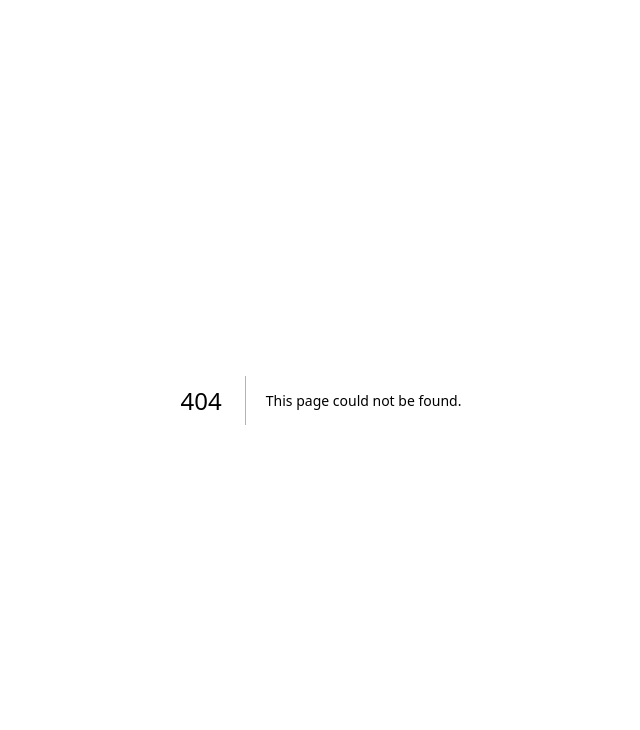
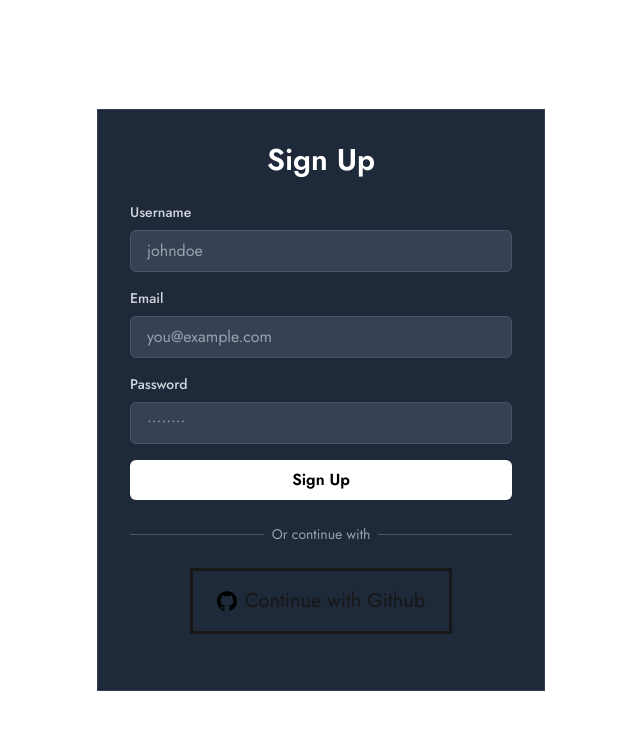
Before and after one commit to TelmenBay/leetlog, a Next.js app: page /sign-up in a window 1280 px wide. Before the commit this address had no page. Shown: the top 730 px of the page, without its empty margins (319-959 px from the left). Built offline with nearby package versions, Linux system fonts and the light colour scheme.

Commit message:
update: pages for sign in and sign up

```diff
--- /dev/null
+++ b/app/(auth)/sign-in/page.tsx
@@ -0,0 +1,112 @@
+'use client';
+
+import { signIn } from "next-auth/react";
+import { useRouter } from "next/navigation";
+import { useState } from "react";
+import GithubSignIn from "@/components/github-oauth";
+
+export default function SignInPage() {
+  const router = useRouter();
+  const [email, setEmail] = useState("");
+  const [password, setPassword] = useState("");
+  const [error, setError] = useState("");
+  const [loading, setLoading] = useState(false);
+
+  const handleCredentialsSubmit = async (e: React.FormEvent) => {
+    e.preventDefault();
+    setError("");
+    setLoading(true);
+
+    try {
+      const result = await signIn("credentials", {
+        email,
+        password,
+        redirect: false,
+      });
+
+      if (result?.error) {
+        setError("Invalid email or password");
+      } else {
+        router.push("/dashboard");
+        router.refresh();
+      }
+    } catch (err) {
+      setError("Something went wrong. Please try again.");
+    } finally {
+      setLoading(false);
+    }
+  };
+
+  return (
+    <div className="min-h-screen flex items-center justify-center p-6">
+      <div className="w-full max-w-md">
+        <div className="bg-gray-800 border border-gray-700 p-8">
+          <h1 className="text-3xl font-semibold text-white text-center mb-6" style={{ fontFamily: 'var(--font-jost)' }}>
+            Sign In
+          </h1>
+
+          {/* Credentials Form */}
+          <form onSubmit={handleCredentialsSubmit} className="space-y-4 mb-6">
+            <div>
+              <label htmlFor="email" className="block text-sm font-medium text-gray-300 mb-2">
+                Email
+              </label>
+              <input
+                id="email"
+                type="email"
+                value={email}
+                onChange={(e) => setEmail(e.target.value)}
+                required
+                className="w-full px-4 py-2 bg-gray-700 border border-gray-600 rounded-md text-white placeholder-gray-400 focus:outline-none focus:ring-2 focus:ring-white focus:border-transparent"
+                placeholder="you@example.com"
+              />
+            </div>
+
+            <div>
+              <label htmlFor="password" className="block text-sm font-medium text-gray-300 mb-2">
+                Password
+              </label>
+              <input
+                id="password"
+                type="password"
+                value={password}
+                onChange={(e) => setPassword(e.target.value)}
+                required
+                className="w-full px-4 py-2 bg-gray-700 border border-gray-600 rounded-md text-white placeholder-gray-400 focus:outline-none focus:ring-2 focus:ring-white focus:border-transparent"
+                placeholder="••••••••"
+              />
+            </div>
+
+            {error && (
+              <div className="text-red-400 text-sm text-center">{error}</div>
+            )}
+
+            <button
+              type="submit"
+              disabled={loading}
+              className="w-full bg-white text-black py-2 px-4 rounded-md font-semibold hover:bg-gray-200 transition-colors disabled:opacity-50 disabled:cursor-not-allowed"
+            >
+              {loading ? "Signing in..." : "Sign In"}
+            </button>
+          </form>
+
+
+          {/* Divider */}
+          <div className="relative mb-6">
+            <div className="absolute inset-0 flex items-center">
+              <div className="w-full border-t border-gray-600"></div>
+            </div>
+            <div className="relative flex justify-center text-sm">
+              <span className="px-2 bg-gray-800 text-gray-400">Or continue with</span>
+            </div>
+          </div>
+
+          {/* GitHub OAuth */}
+          <div className="mb-6 flex justify-center">
+            <GithubSignIn />
+          </div>
+        </div>
+      </div>
+    </div>
+  );
+}
--- /dev/null
+++ b/app/(auth)/sign-up/page.tsx
@@ -0,0 +1,141 @@
+'use client';
+
+import { signIn } from "next-auth/react";
+import { useRouter } from "next/navigation";
+import { useState } from "react";
+import GithubSignIn from "@/components/github-oauth";
+
+export default function SignUpPage() {
+  const router = useRouter();
+  const [email, setEmail] = useState("");
+  const [password, setPassword] = useState("");
+  const [username, setUsername] = useState("");
+  const [error, setError] = useState("");
+  const [loading, setLoading] = useState(false);
+
+  const handleCredentialsSubmit = async (e: React.FormEvent) => {
+    e.preventDefault();
+    setError("");
+    setLoading(true);
+
+    try {
+      const response = await fetch("/api/auth/signup", {
+        method: "POST",
+        headers: { "Content-Type": "application/json" },
+        body: JSON.stringify({ email, password, username }),
+      });
+
+      const data = await response.json();
+
+      if (!response.ok) {
+        setError(data.error || "Failed to create account");
+        return;
+      }
+
+      // Auto sign in after successful signup
+      const result = await signIn("credentials", {
+        email,
+        password,
+        redirect: false,
+      });
+
+      if (result?.error) {
+        setError("Account created but sign in failed");
+      } else {
+        router.push("/dashboard");
+        router.refresh();
+      }
+    } catch (err) {
+      setError("Something went wrong. Please try again.");
+    } finally {
+      setLoading(false);
+    }
+  };
+
+  return (
+    <div className="min-h-screen flex items-center justify-center p-6">
+      <div className="w-full max-w-md">
+        <div className="bg-gray-800 border border-gray-700 p-8">
+          <h1 className="text-3xl font-semibold text-white text-center mb-6" style={{ fontFamily: 'var(--font-jost)' }}>
+            Sign Up
+          </h1>
+
+          {/* Credentials Form */}
+          <form onSubmit={handleCredentialsSubmit} className="space-y-4 mb-6">
+            <div>
+              <label htmlFor="username" className="block text-sm font-medium text-gray-300 mb-2">
+                Username
+              </label>
+              <input
+                id="username"
+                type="text"
+                value={username}
+                onChange={(e) => setUsername(e.target.value)}
+                required
+                className="w-full px-4 py-2 bg-gray-700 border border-gray-600 rounded-md text-white placeholder-gray-400 focus:outline-none focus:ring-2 focus:ring-white focus:border-transparent"
+                placeholder="johndoe"
+              />
+            </div>
+
+            <div>
+              <label htmlFor="email" className="block text-sm font-medium text-gray-300 mb-2">
+                Email
+              </label>
+              <input
+                id="email"
+                type="email"
+                value={email}
+                onChange={(e) => setEmail(e.target.value)}
+                required
+                className="w-full px-4 py-2 bg-gray-700 border border-gray-600 rounded-md text-white placeholder-gray-400 focus:outline-none focus:ring-2 focus:ring-white focus:border-transparent"
+                placeholder="you@example.com"
+              />
+            </div>
+
+            <div>
+              <label htmlFor="password" className="block text-sm font-medium text-gray-300 mb-2">
+                Password
+              </label>
+              <input
+                id="password"
+                type="password"
+                value={password}
+                onChange={(e) => setPassword(e.target.value)}
+                required
+                className="w-full px-4 py-2 bg-gray-700 border border-gray-600 rounded-md text-white placeholder-gray-400 focus:outline-none focus:ring-2 focus:ring-white focus:border-transparent"
+                placeholder="••••••••"
+              />
+            </div>
+
+            {error && (
+              <div className="text-red-400 text-sm text-center">{error}</div>
+            )}
+
+            <button
+              type="submit"
+              disabled={loading}
+              className="w-full bg-white text-black py-2 px-4 rounded-md font-semibold hover:bg-gray-200 transition-colors disabled:opacity-50 disabled:cursor-not-allowed"
+            >
+              {loading ? "Creating account..." : "Sign Up"}
+            </button>
+          </form>
+
+          {/* Divider */}
+          <div className="relative mb-6">
+            <div className="absolute inset-0 flex items-center">
+              <div className="w-full border-t border-gray-600"></div>
+            </div>
+            <div className="relative flex justify-center text-sm">
+              <span className="px-2 bg-gray-800 text-gray-400">Or continue with</span>
+            </div>
+          </div>
+
+          {/* GitHub OAuth */}
+          <div className="mb-6 flex justify-center">
+            <GithubSignIn />
+          </div>
+        </div>
+      </div>
+    </div>
+  );
+}
--- /dev/null
+++ b/components/github-oauth.tsx
@@ -0,0 +1,18 @@
+'use client';
+
+import { signIn } from "next-auth/react";
+import Image from "next/image";
+
+const GithubSignIn = () => {
+    return (
+        <button
+            onClick={() => signIn("github", { callbackUrl: "/dashboard" })}
+            className="flex items-center gap-2 text-xl border-3 px-6 py-4 flex-row"
+        >
+            <Image className="dark:invert" src="/github.svg" alt="GitHub" width={20} height={20} />
+            Continue with Github
+        </button>
+    )
+}
+
+export default GithubSignIn;
```
